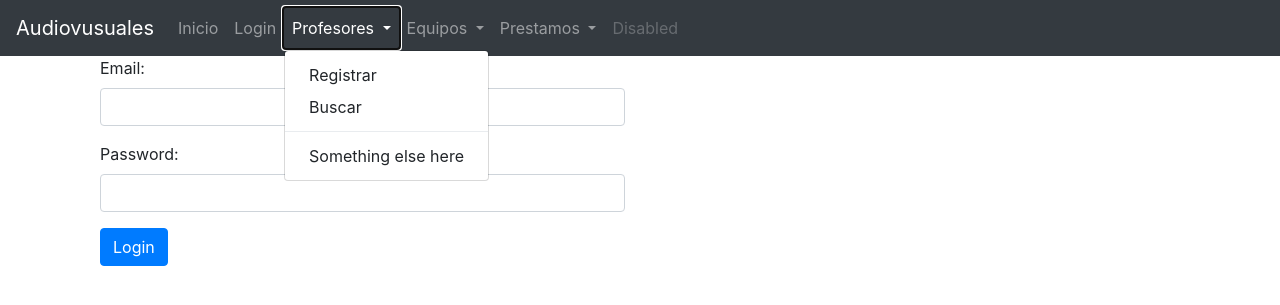
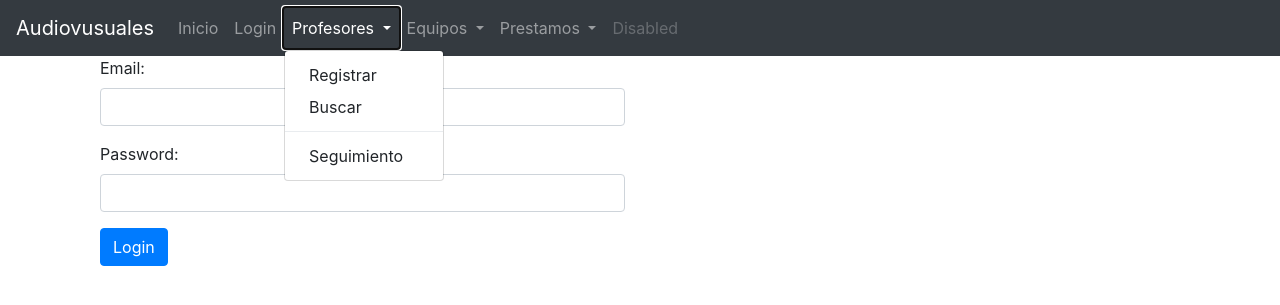
Before and after one commit to santtury/ProyectoAudiovisuales, a Flask app: page / in a window 1280 px wide, after a click on "Profesores". Shown: the top 305 px of the page. Run offline with Flask 2, Linux system fonts and the light colour scheme; data that the repository does not hold is empty; parts of the project's set-up code (start-up, migrations or seed data) failed here and were passed over; some libraries are stand-ins or nearby versions.

Commit message:
Update nuevoLayout.html

```diff
--- a/app/static/templates/nuevoLayout.html
+++ b/app/static/templates/nuevoLayout.html
@@ -38,7 +38,7 @@
                         <a class="dropdown-item" href="/inicio">Registrar</a>
                         <a class="dropdown-item" href="/Busqueda">Buscar</a>
                         <div class="dropdown-divider"></div>
-                        <a class="dropdown-item" href="/seguimiento">Something else here</a>
+                        <a class="dropdown-item" href="/seguimiento">Seguimiento</a>
                     </div>
                 </li>
                 <li class="nav-item dropdown">
```
